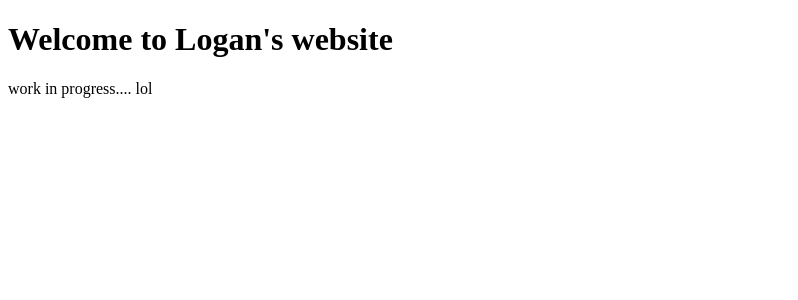
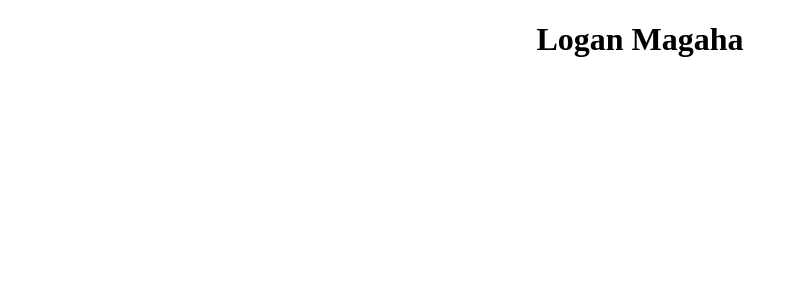
Before and after one commit to hahayupgit/lgackey-site, a SvelteKit app: page / in a window 1280 px wide. Shown: the top 300 px of the page, without its empty margins (0-798 px from the left). Built offline with nearby package versions, Linux system fonts and the light colour scheme.

Commit message:
simplify

```diff
--- a/package.json
+++ b/package.json
@@ -20,7 +20,6 @@
 		"@eslint/compat": "^1.2.5",
 		"@eslint/js": "^9.18.0",
 		"@sveltejs/adapter-auto": "^4.0.0",
-		"@sveltejs/adapter-static": "^3.0.8",
 		"@sveltejs/kit": "^2.16.0",
 		"@sveltejs/vite-plugin-svelte": "^5.0.0",
 		"@tailwindcss/typography": "^0.5.15",
@@ -38,5 +37,10 @@
 		"typescript": "^5.0.0",
 		"typescript-eslint": "^8.20.0",
 		"vite": "^6.0.0"
+	},
+	"dependencies": {
+		"@sveltejs/adapter-static": "^3.0.8",
+		"luxon": "^3.5.0",
+		"mdsvex": "^0.12.3"
 	}
 }
--- a/src/routes/+page.svelte
+++ b/src/routes/+page.svelte
@@ -1,2 +1,7 @@
-<h1>Welcome to Logan's website</h1>
-<p>work in progress.... lol</p>
+<h1>Logan Magaha</h1>
+
+<style>
+    :global(h1) {
+        text-align: center;
+    }
+</style>
```
Also changed, not shown: 1 other file (tests, documents, lock files or other folders).
